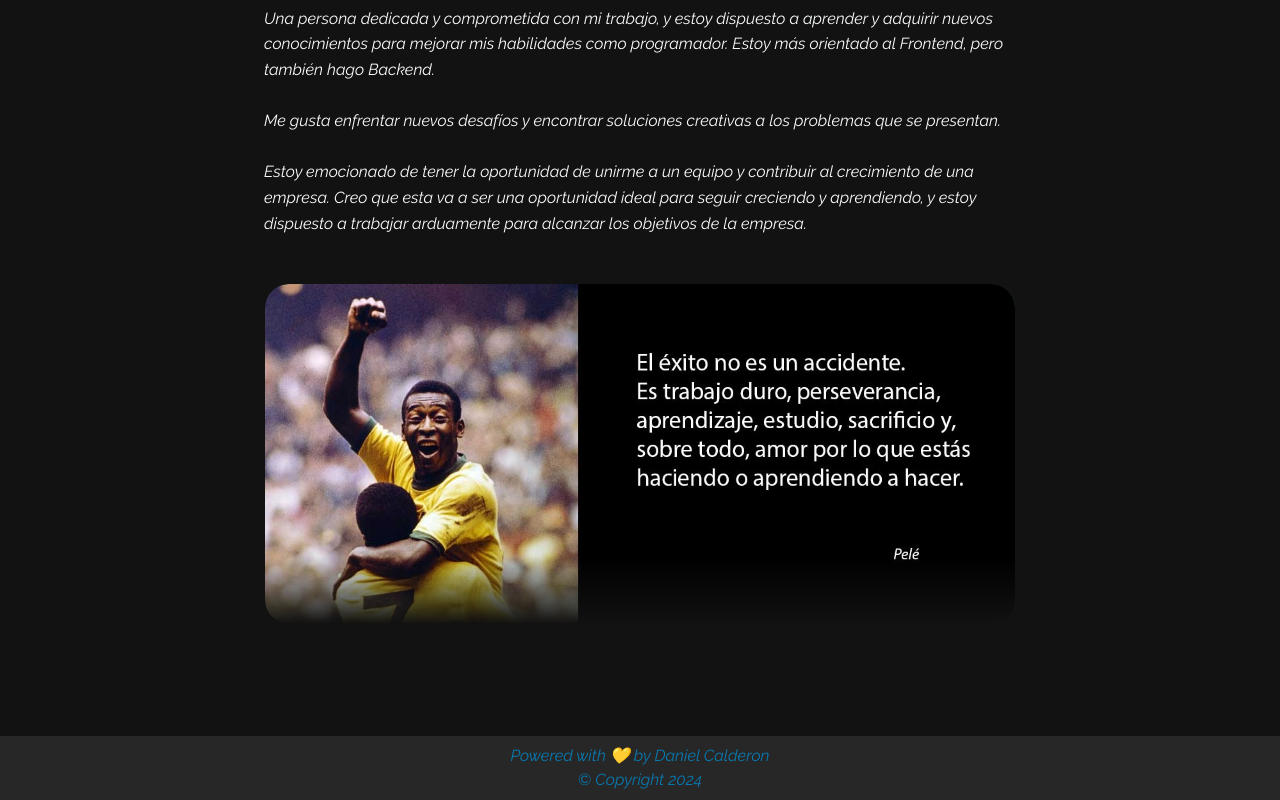
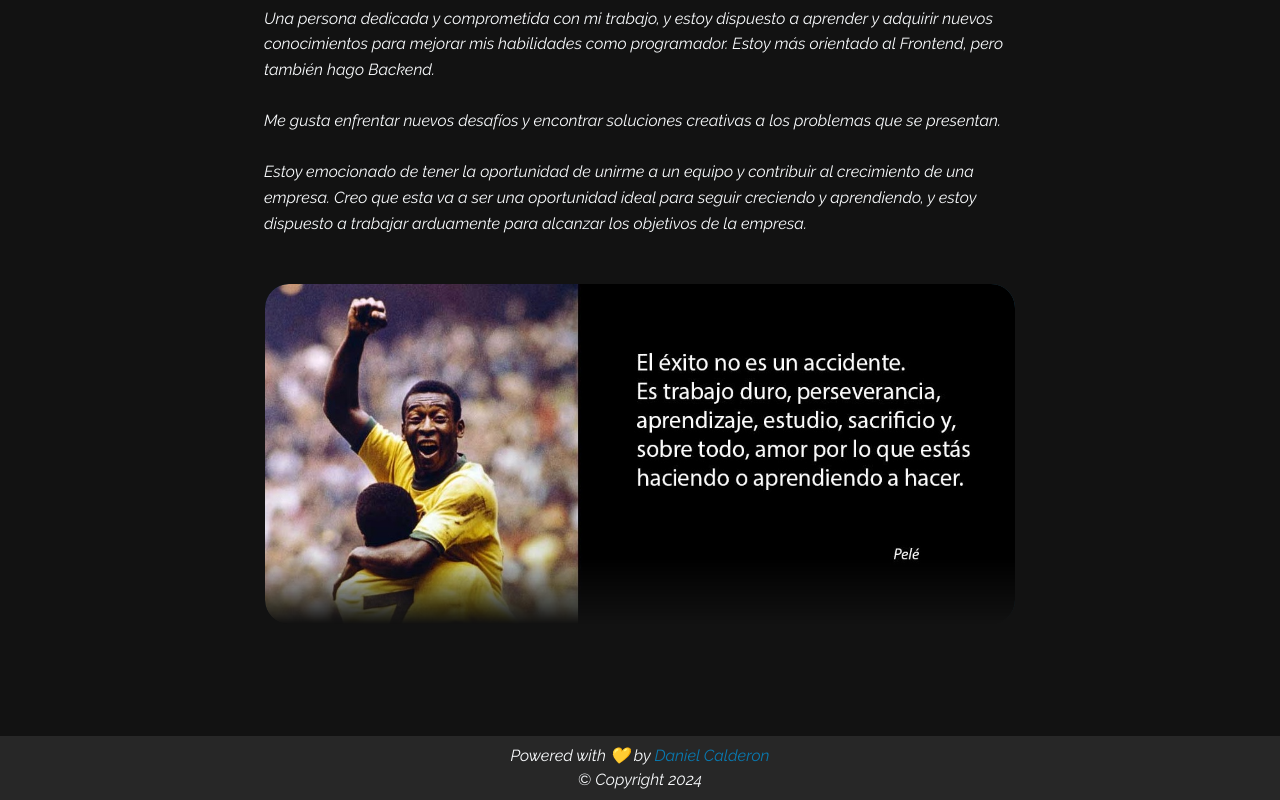
Before and after one commit to Kapelu/blog-kapelu, a Next.js app: page /acerca in a window 1280 px wide. Shown: the part 656-1456 px from the top of the page. Built offline with nearby package versions, Linux system fonts and the light colour scheme.

Commit message:
Refactor: Actualización de link

```diff
--- a/src/components/Footer.tsx
+++ b/src/components/Footer.tsx
@@ -4,12 +4,16 @@ import Link from 'next/link'
 import styled from 'styled-components'
 
 const StyledFooter = styled.footer`
-  margin-bottom: var(--header-height);
-  padding: 0.5rem;
-  text-align: center;
-  color: #0979b0;
-  background-color: #66666641;
-  font-style: italic;
+  margin-bottom:
+    var(--header-height);
+    padding: 0.5rem;
+    text-align: center;
+    background-color: #66666641;
+    font-style: italic;
+
+  .link {
+    color:#0979b0;
+  }
 
   @media screen and (min-width: 1024px) {
     margin-bottom: 0;
```
